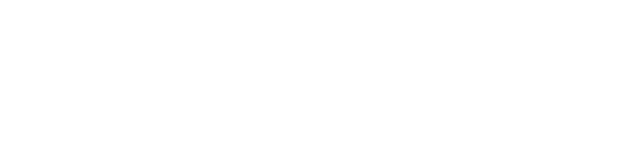
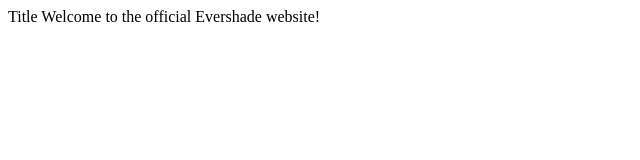
Before and after one commit to RadRacc/Evershade, a plain HTML site: page main.html in a window 1280 px wide. Shown: the whole page, without its empty margins (0-640 px from the left). Drawn offline with Linux system fonts and the light colour scheme.

Commit message:
Update main.html

```diff
--- a/main.html
+++ b/main.html
@@ -1 +1,3 @@
-<link href="stylesheet" rel="style.css">
+<link rel="stylesheet" href="style.css">
+<head>Title</head>
+<body>Welcome to the official Evershade website!</body>
```
